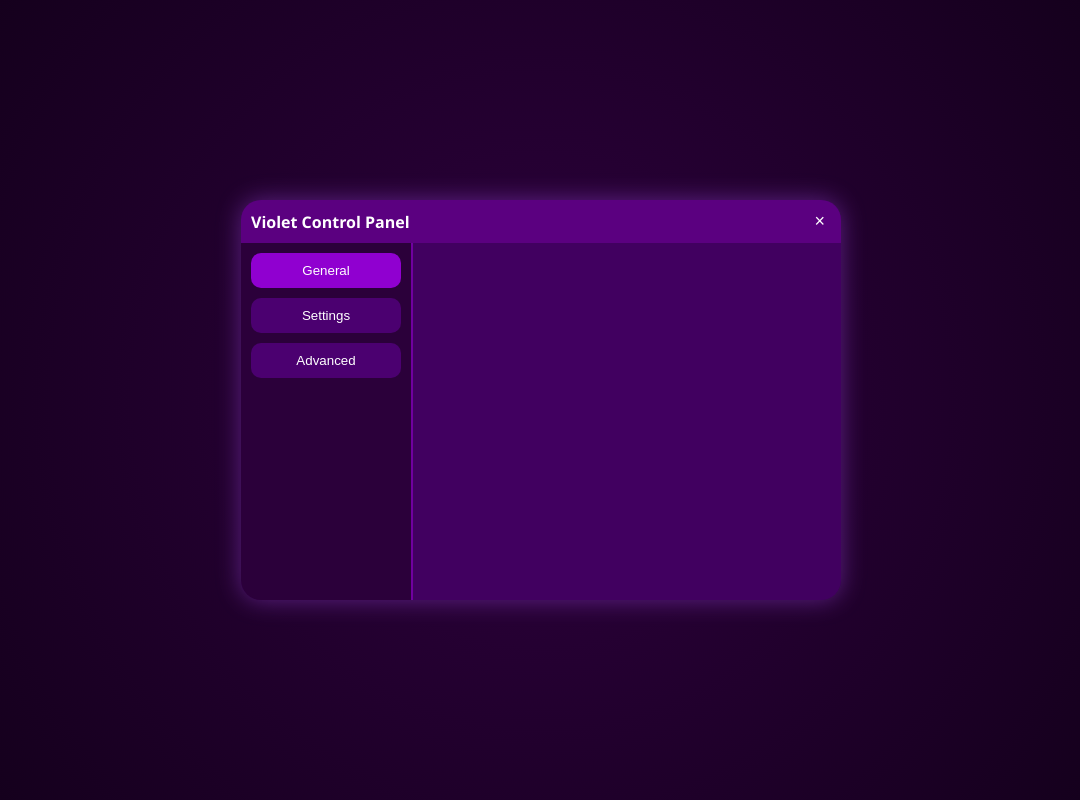
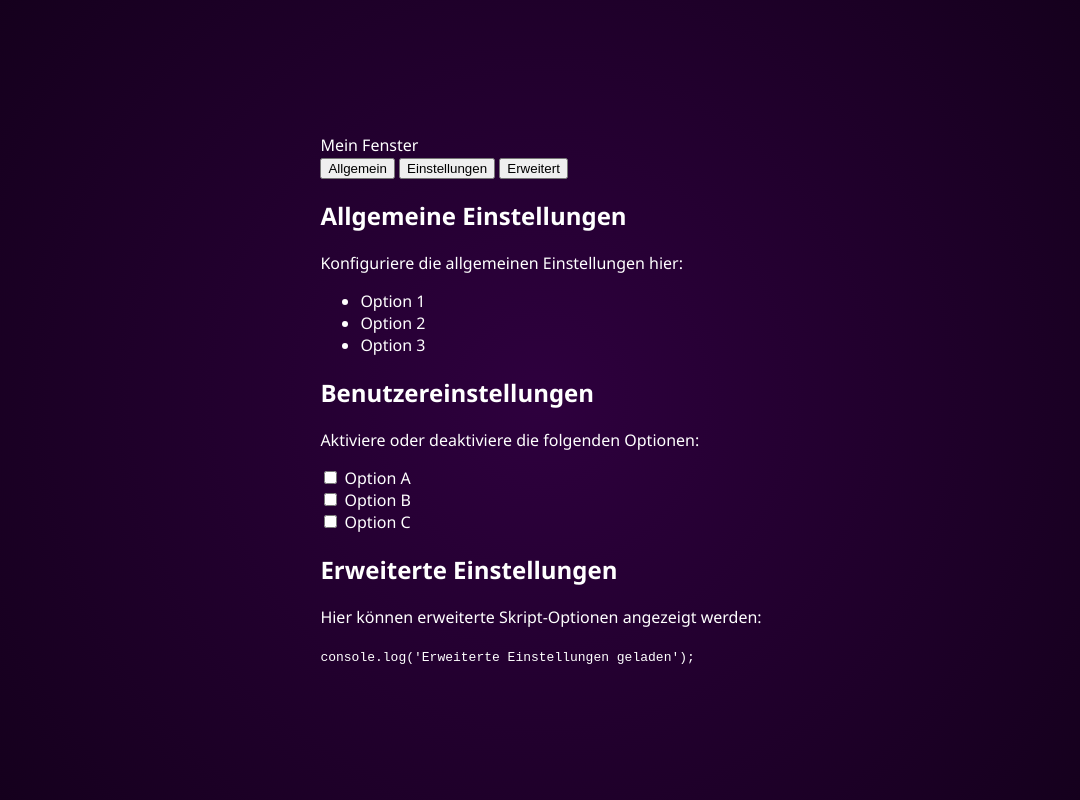
Before and after one commit to MrBensor/674169, a plain HTML site: page index.html in a window 1280 px wide. Shown: the whole page, without its empty margins (99-1179 px from the left). Drawn offline with Linux system fonts and the light colour scheme.

Commit message:
Update index.html

```diff
--- a/index.html
+++ b/index.html
@@ -1,29 +1,45 @@
 <!DOCTYPE html>
 <html lang="de">
 <head>
-  <meta charset="UTF-8" />
-  <meta name="viewport" content="width=device-width, initial-scale=1.0" />
-  <title>Violet GUI</title>
-  <link rel="stylesheet" href="css/main.css" />
+    <meta charset="UTF-8">
+    <title>Draggable Window mit Tabs</title>
+    <link rel="stylesheet" href="css/main.css">
 </head>
 <body>
-  <div id="gui-window">
-    <div id="window-header">
-      <span>Violet Control Panel</span>
-      <button id="close-btn">×</button>
+    <!-- Hauptfenster -->
+    <div id="myWindow" class="window">
+        <!-- Titelleiste für Drag-Funktion -->
+        <div class="titlebar">Mein Fenster</div>
+        <!-- Tab-Leiste -->
+        <div class="tabs">
+            <button data-tab="general" class="tab active">Allgemein</button>
+            <button data-tab="settings" class="tab">Einstellungen</button>
+            <button data-tab="advanced" class="tab">Erweitert</button>
+        </div>
+        <!-- Inhaltsbereiche für jeden Tab -->
+        <div id="tab-general" class="tab-content active">
+            <h2>Allgemeine Einstellungen</h2>
+            <p>Konfiguriere die allgemeinen Einstellungen hier:</p>
+            <ul>
+                <li>Option 1</li>
+                <li>Option 2</li>
+                <li>Option 3</li>
+            </ul>
+        </div>
+        <div id="tab-settings" class="tab-content">
+            <h2>Benutzereinstellungen</h2>
+            <p>Aktiviere oder deaktiviere die folgenden Optionen:</p>
+            <label><input type="checkbox" id="optA"> Option A</label><br>
+            <label><input type="checkbox" id="optB"> Option B</label><br>
+            <label><input type="checkbox" id="optC"> Option C</label>
+        </div>
+        <div id="tab-advanced" class="tab-content">
+            <h2>Erweiterte Einstellungen</h2>
+            <p>Hier können erweiterte Skript-Optionen angezeigt werden:</p>
+            <code>console.log('Erweiterte Einstellungen geladen');</code>
+        </div>
     </div>
-    <div id="window-body">
-      <div id="sidebar">
-        <button class="tab-btn active" data-tab="general">General</button>
-        <button class="tab-btn" data-tab="settings">Settings</button>
-        <button class="tab-btn" data-tab="advanced">Advanced</button>
-      </div>
-      <div id="content">
-        <!-- Tab-Inhalt wird dynamisch geladen -->
-      </div>
-    </div>
-  </div>
-
-  <script src="js/main.js"></script>
+    <!-- Haupt-JavaScript -->
+    <script src="js/main.js"></script>
 </body>
 </html>
```
